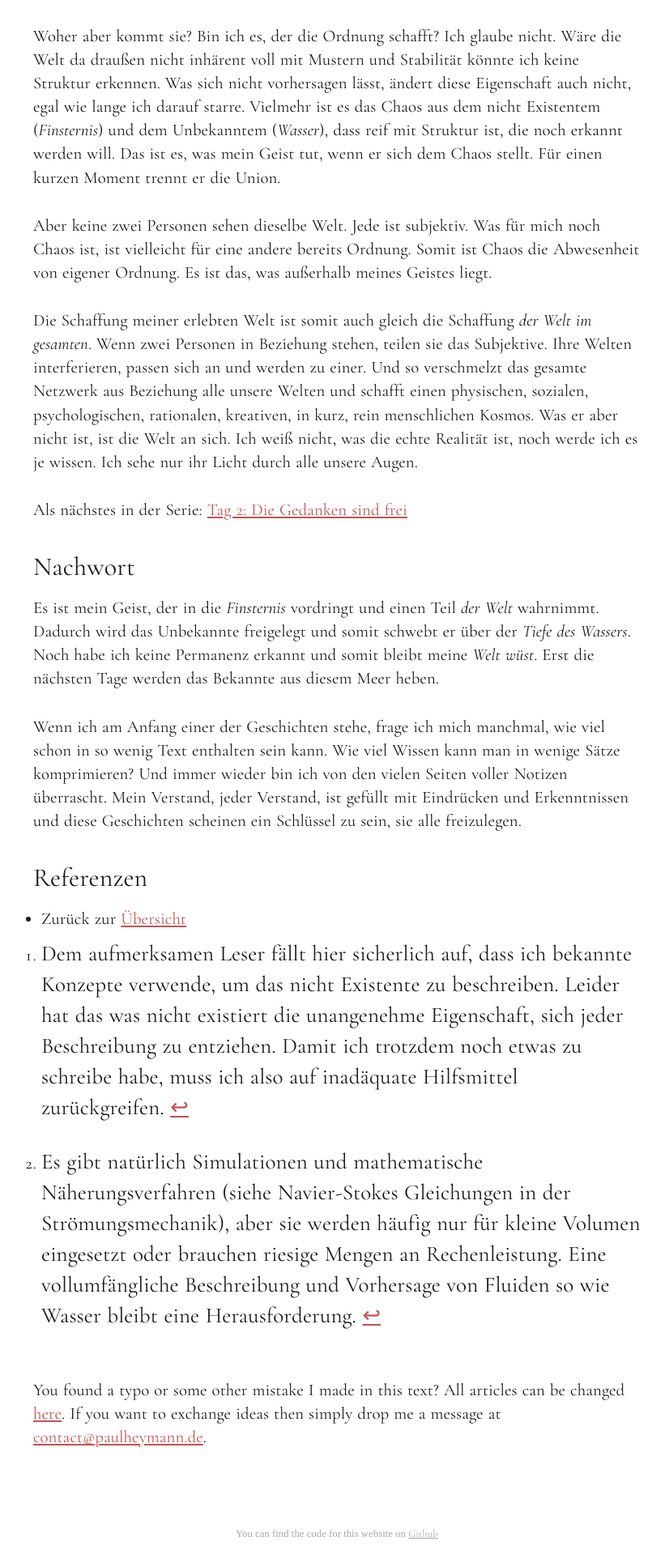
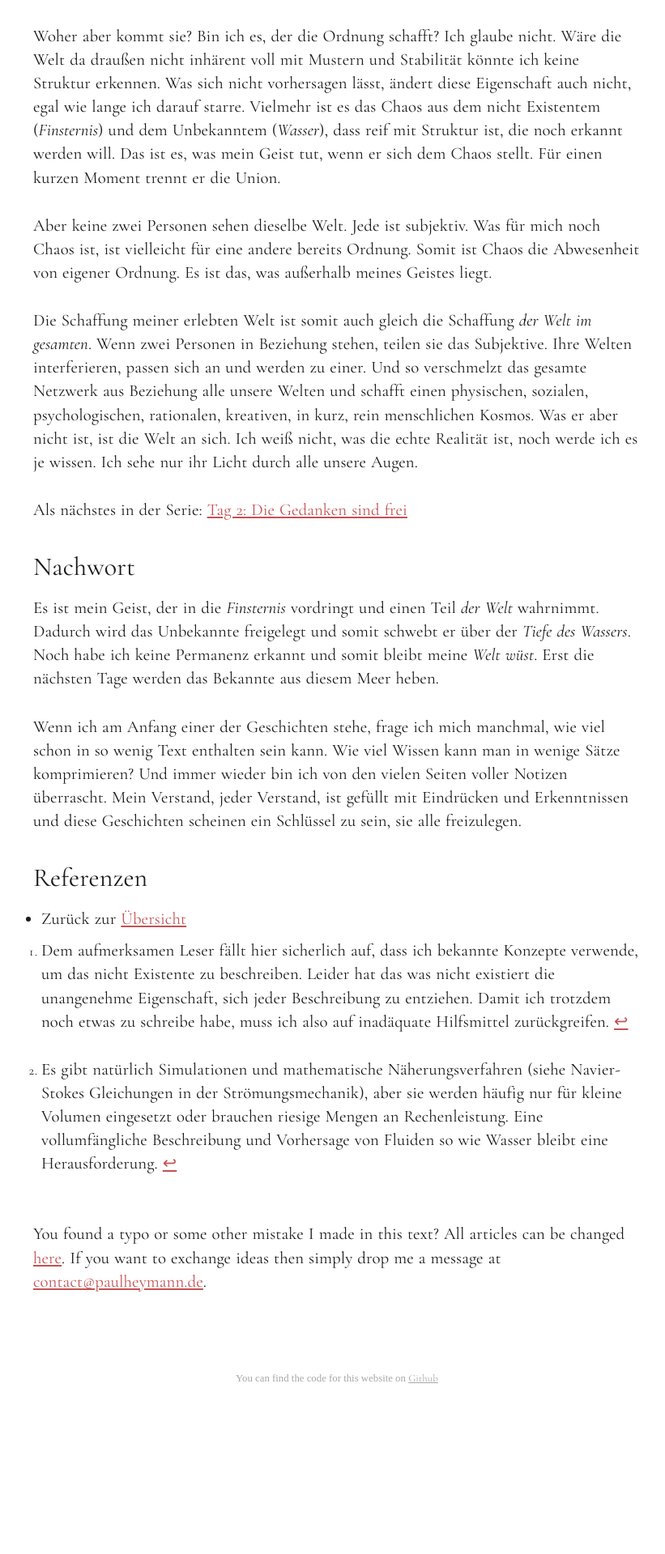
Before and after one commit to pheymann/paulheymann-website, a Jekyll site: the page built from _posts/de/bibel/moses-1/2024-01-02-moses-1-1-tag-1.md, in a window 1280 px wide. Shown: the part 2968-4887 px from the top of the page at 81% size, without its empty margins (224-1045 px from the left). Built offline with Jekyll 4.4.1, drawn with Linux system fonts in a browser that asks for light colours; after the commit the page ends 4695 px from its top, so only the background shows below that.

Commit message:
fix <ol> font styling in ref lists

```diff
--- a/_posts/de/bibel/moses-1/2024-01-02-moses-1-1-tag-1.md
+++ b/_posts/de/bibel/moses-1/2024-01-02-moses-1-1-tag-1.md
@@ -91,7 +91,7 @@ Wenn ich am Anfang einer der Geschichten stehe, frage ich mich manchmal, wie vie
 * Zurück zur [Übersicht]({% link _posts/de/bibel/moses-1/2024-01-01-moses-1-1-intro.md %})
 
 <div class="footnotes" role="doc-endnotes">
-  <ol>
+  <ol style="font-size: 1em">
     <li id="fn:1" role="doc-endnote">
       <p>Dem aufmerksamen Leser fällt hier sicherlich auf, dass ich bekannte Konzepte verwende, um das nicht Existente zu beschreiben. Leider hat das was nicht existiert die unangenehme Eigenschaft, sich jeder Beschreibung zu entziehen. Damit ich trotzdem noch etwas zu schreibe habe, muss ich also auf inadäquate Hilfsmittel zurückgreifen.&nbsp;<a href="#fnref:1" class="reversefootnote" role="doc-backlink">↩</a></p>
     </li>
```
